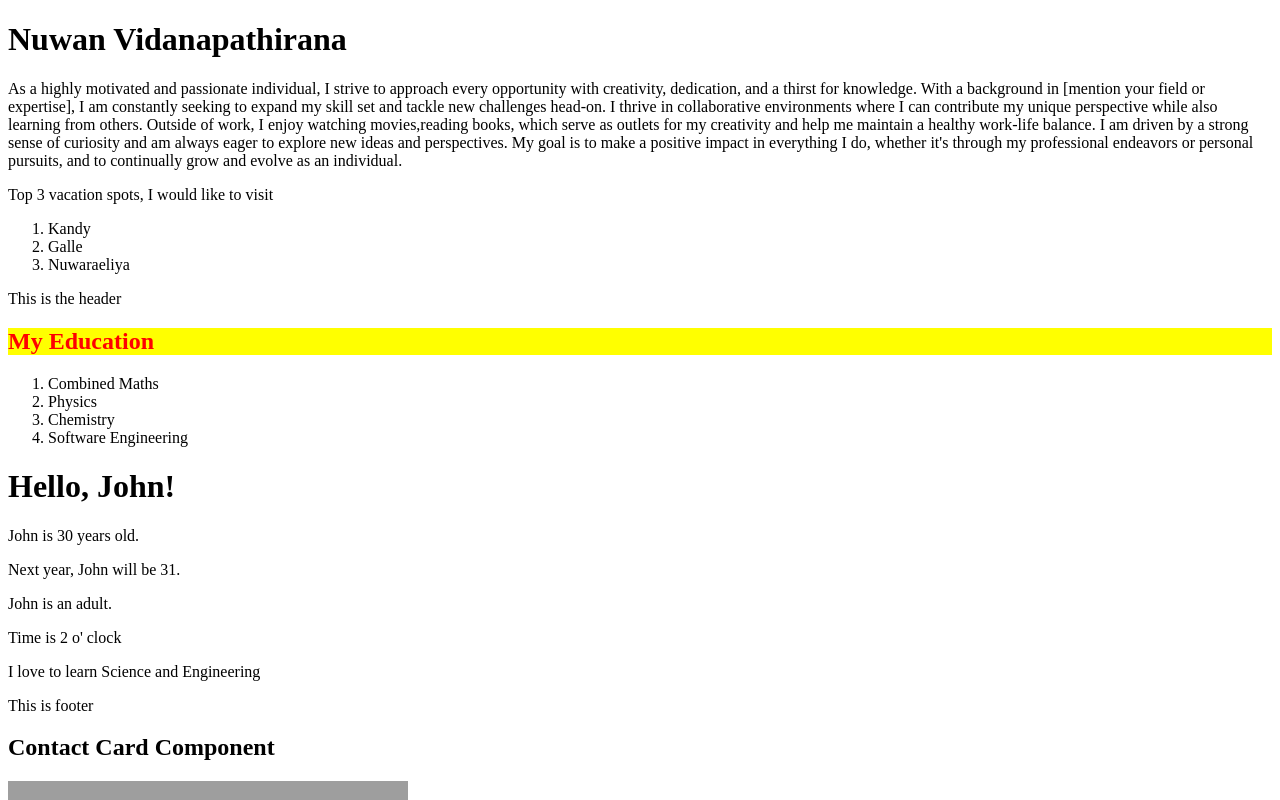
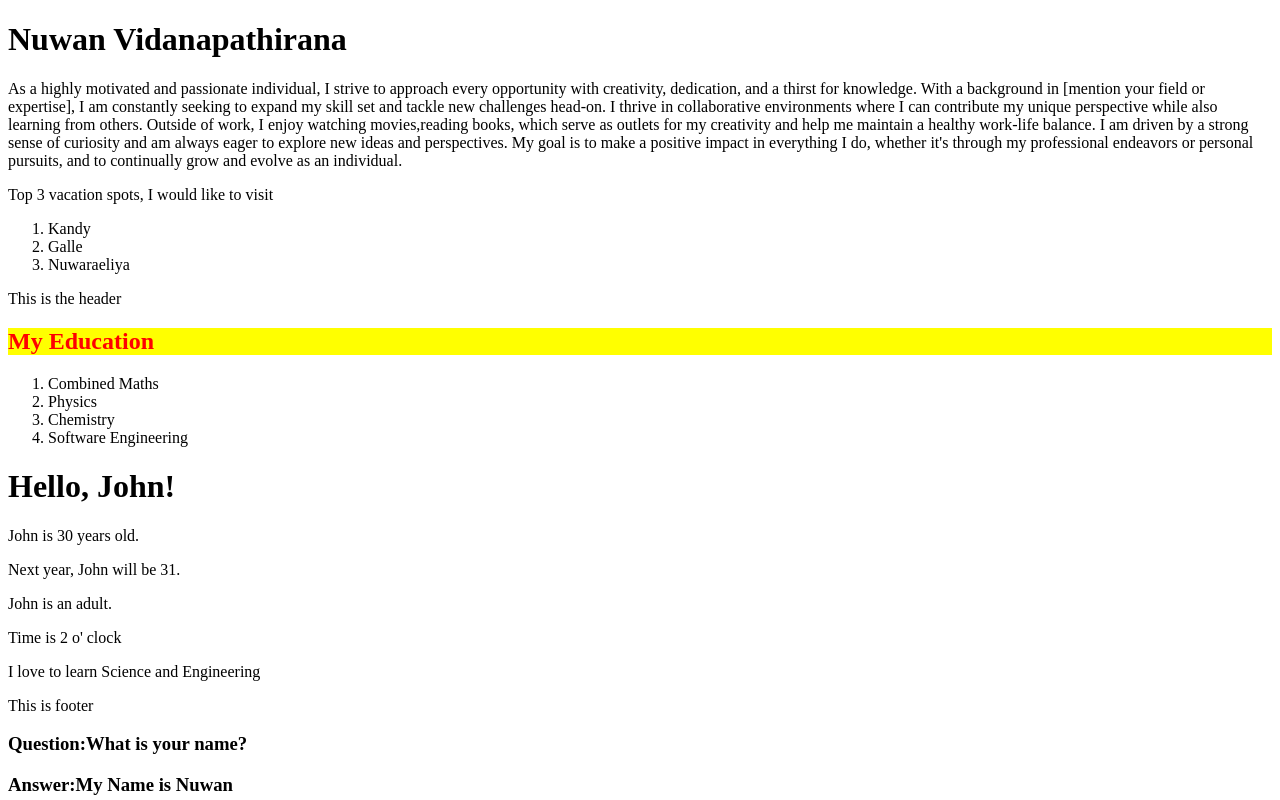
Before and after one commit to Nuwan-s-Play-Ground/React-Exercises, a React (Vite) app in the folder React Learning/: page / in a window 1280 px wide. Shown: the top 800 px of the page. Built offline with nearby package versions, Linux system fonts and the light colour scheme; grey boxes are pictures that could not be loaded.

Commit message:
feat: Create Joke component

```diff
--- a/React Learning/src/App.jsx
+++ b/React Learning/src/App.jsx
@@ -6,6 +6,7 @@ import MainContent from './MainContent'
 import Header from './Header'
 import MyComponent from './MyComponent'
 import Photos from './Photos'
+import Joke from './Joke'
 
 function App() {
   const [count, setCount] = useState(0)
@@ -17,6 +18,9 @@ function App() {
       <MyComponent/>
       <MainContent/>
       <Footer/>
+      <Joke
+      question="What is your name?"
+      answer="My Name is Nuwan"/>
       <Photos/>
     </>
   )
--- /dev/null
+++ b/React Learning/src/Joke.jsx
@@ -0,0 +1,12 @@
+import React from "react";
+
+function Joke(props){
+    return(
+        <div>
+            <h3>Question:{props.question}</h3>
+            <h3>Answer:{props.answer}</h3>
+        </div>
+    )
+}
+
+export default Joke
```
